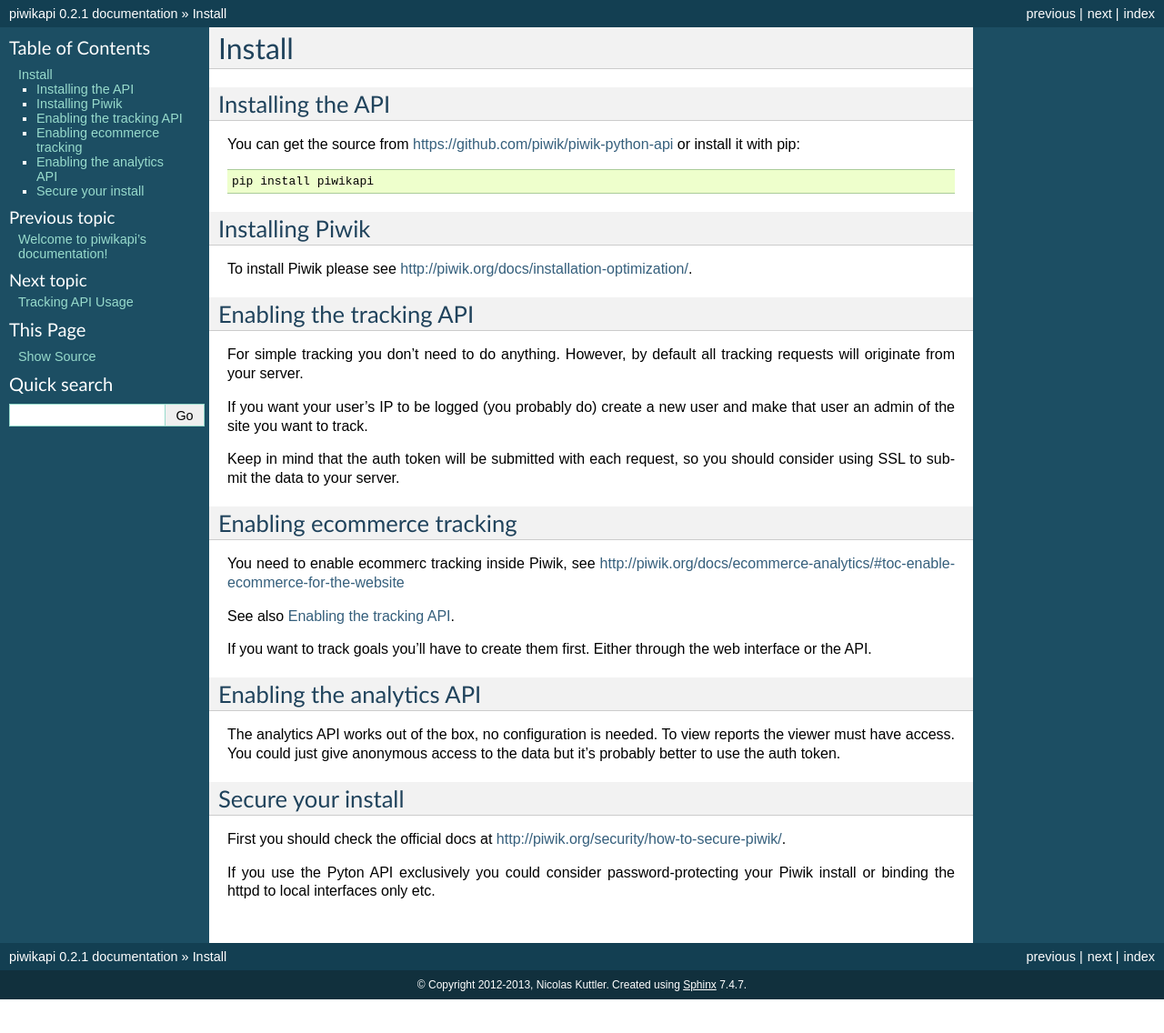
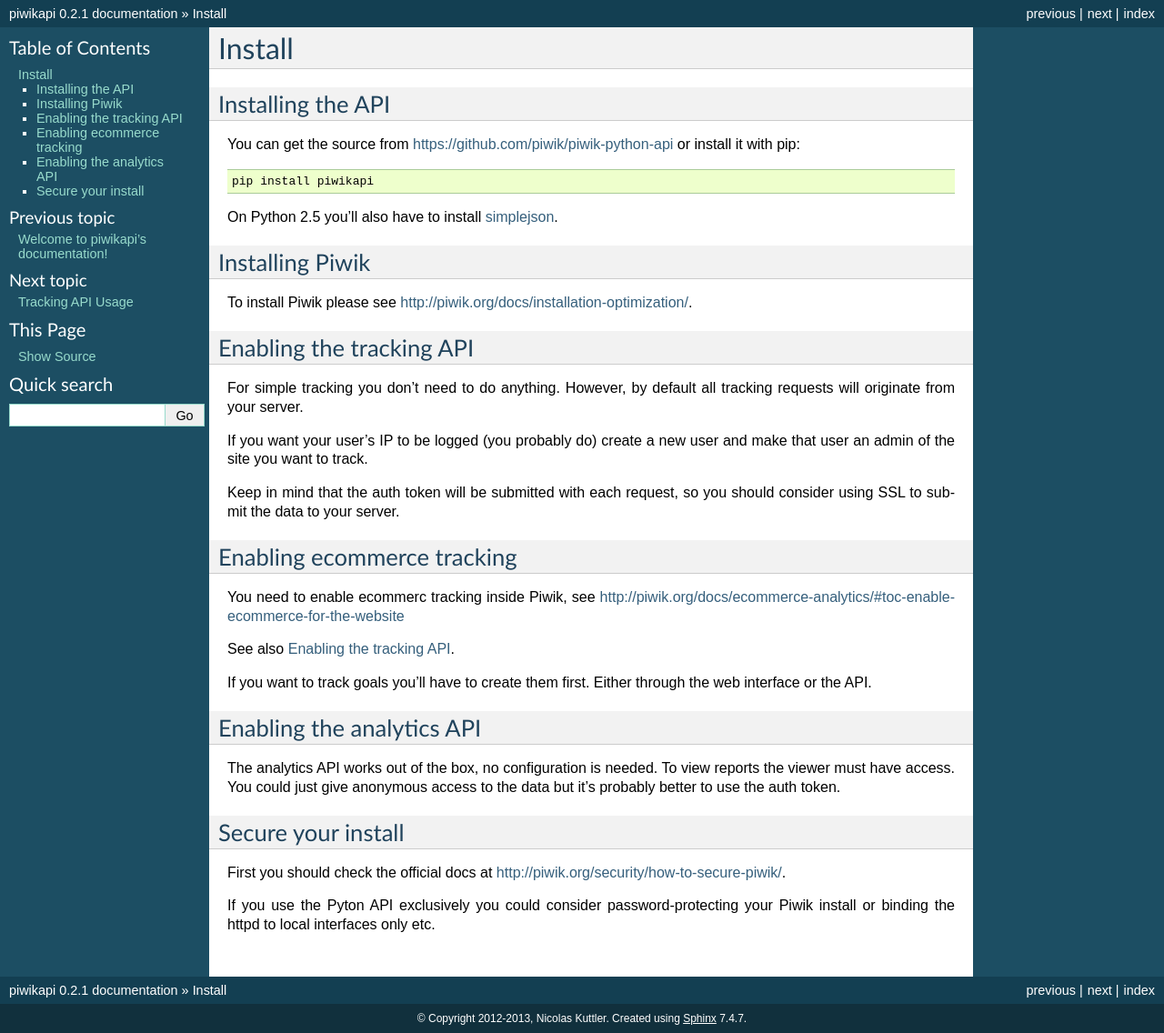
Before and after one commit to matomo-org/piwik-python-api, a Sphinx documentation site: the page built from doc/install.rst, in a window 1280 px wide. Shown: the whole page at 91% size. Built offline with Sphinx 7.4.7, drawn with Linux system fonts in a browser that asks for light colours; before the commit the page ends 1099 px from its top, so only the background shows below that.

Commit message:
Doc update

```diff
--- a/doc/install.rst
+++ b/doc/install.rst
@@ -8,6 +8,9 @@
 install it with pip::
 
     pip install piwikapi
+
+On Python 2.5 you'll also have to install `simplejson
+<http://pypi.python.org/pypi/simplejson/>`_.
 
 Installing Piwik
 ----------------
```
